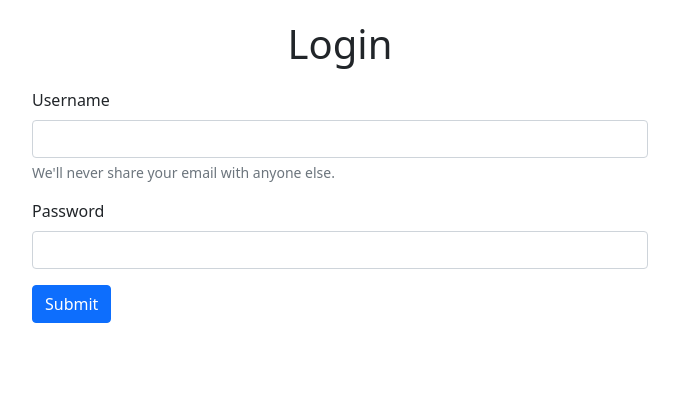
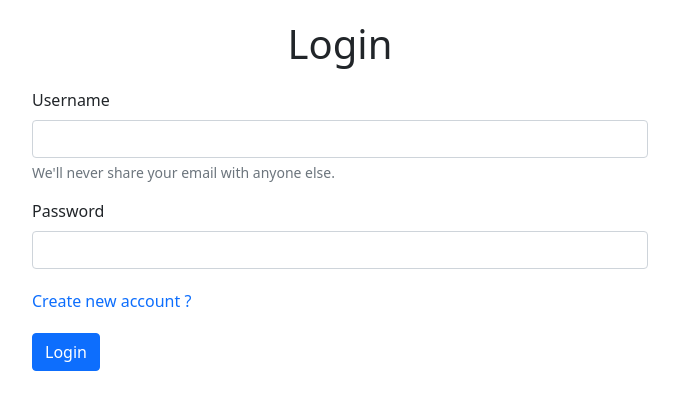
Before and after one commit to bhavik1584/loginsystem, a PHP site: page /login.php in a window 1280 px wide. Shown: the top 410 px of the page, without its empty margins (300-979 px from the left). Run offline with PHP 8.4, Linux system fonts and the light colour scheme.

Commit message:
final product

```diff
--- a/loginsystem/index.php
+++ b/loginsystem/index.php
@@ -26,7 +26,7 @@
           <a class="nav-link" href="#">About</a>
         </li>
         <li class="nav-item">
-          <a class="nav-link" href="singup.php">SingUp</a>
+          <a class="nav-link" href="login.php">LOGIN</a>
         </li>
         <li class="nav-item dropdown">
           <a class="nav-link dropdown-toggle" href="#" id="navbarDropdownMenuLink" role="button" data-bs-toggle="dropdown" aria-expanded="false">
--- a/loginsystem/login.php
+++ b/loginsystem/login.php
@@ -26,11 +26,13 @@ if($_SERVER['REQUEST_METHOD']=='POST')
 
         $num=mysqli_num_rows($result);
 
-        echo $num;
 
         if($num==1)
         {
             echo $suc;
+            session_start();
+            $_SESSION['logged'];
+            $_SESSION['username']=$username;
             header ("location:welcome.php");
         }
         else
@@ -78,6 +80,16 @@ if($_SERVER['REQUEST_METHOD']=='POST')
         margin:20px 0px 20px 0px;
         text-align:center;
       }
+      .heading1
+      {
+        margin:20px 0px 20px 0px;
+
+      }
+      .heading1 a
+      {
+        text-decoration:none;
+
+      }
       </style>
   </head>
   <body>
@@ -93,8 +105,11 @@ if($_SERVER['REQUEST_METHOD']=='POST')
     <label for="exampleInputPassword1" class="form-label">Password</label>
     <input type="password" class="form-control" name="password" id="exampleInputPassword1">
   </div>
-
-  <button type="submit" class="btn btn-primary">Submit</button>
+  <div class="heading1">
+     <a href="singup.php">Create new account ?
+     </a>
+  </div>
+  <button type="submit" class="btn btn-primary">Login</button>
 </form>
     </div>
 
```
Also changed, not shown: loginsystem/singup.php (+10 -14 lines), loginsystem/welcome.php (+16 -3 lines).
